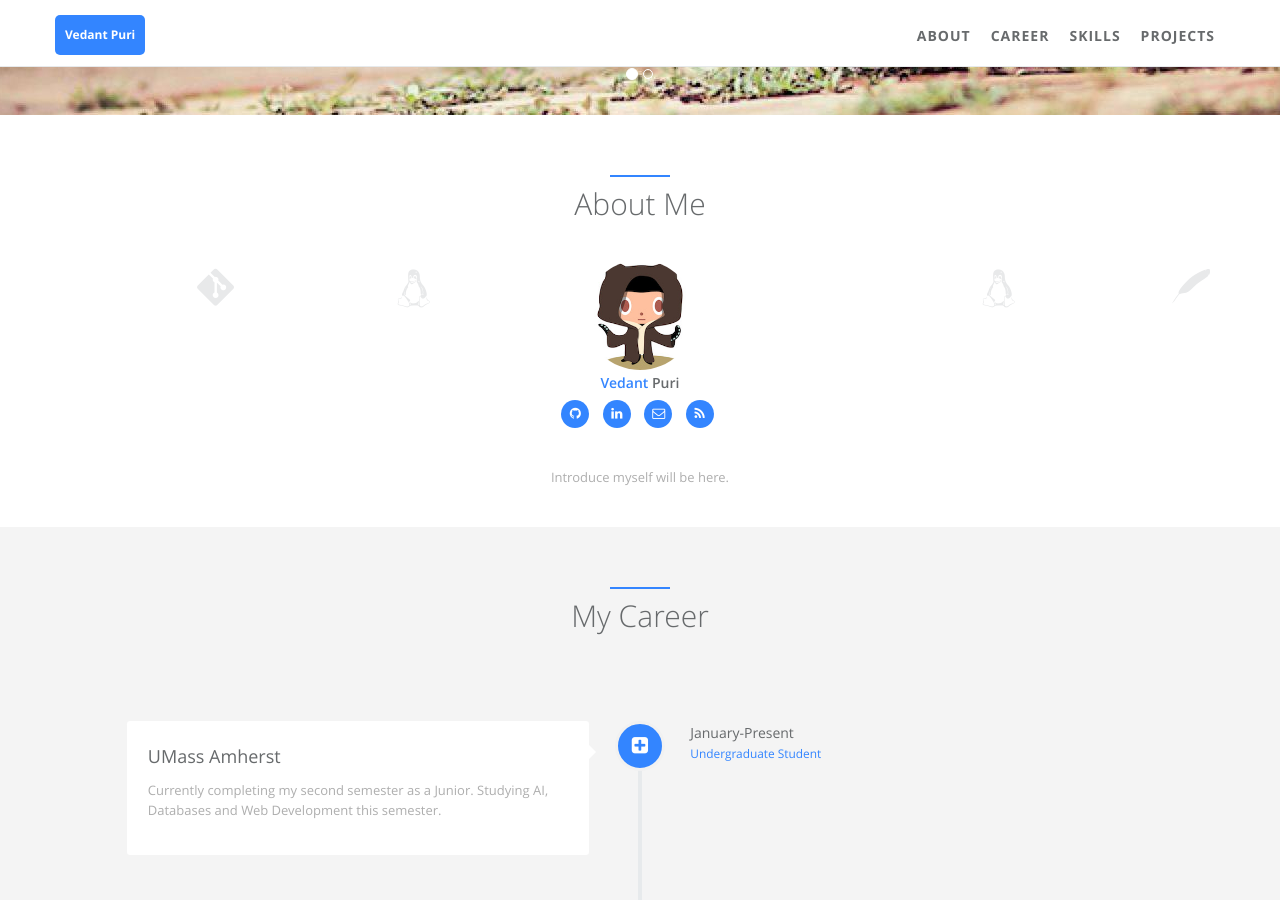
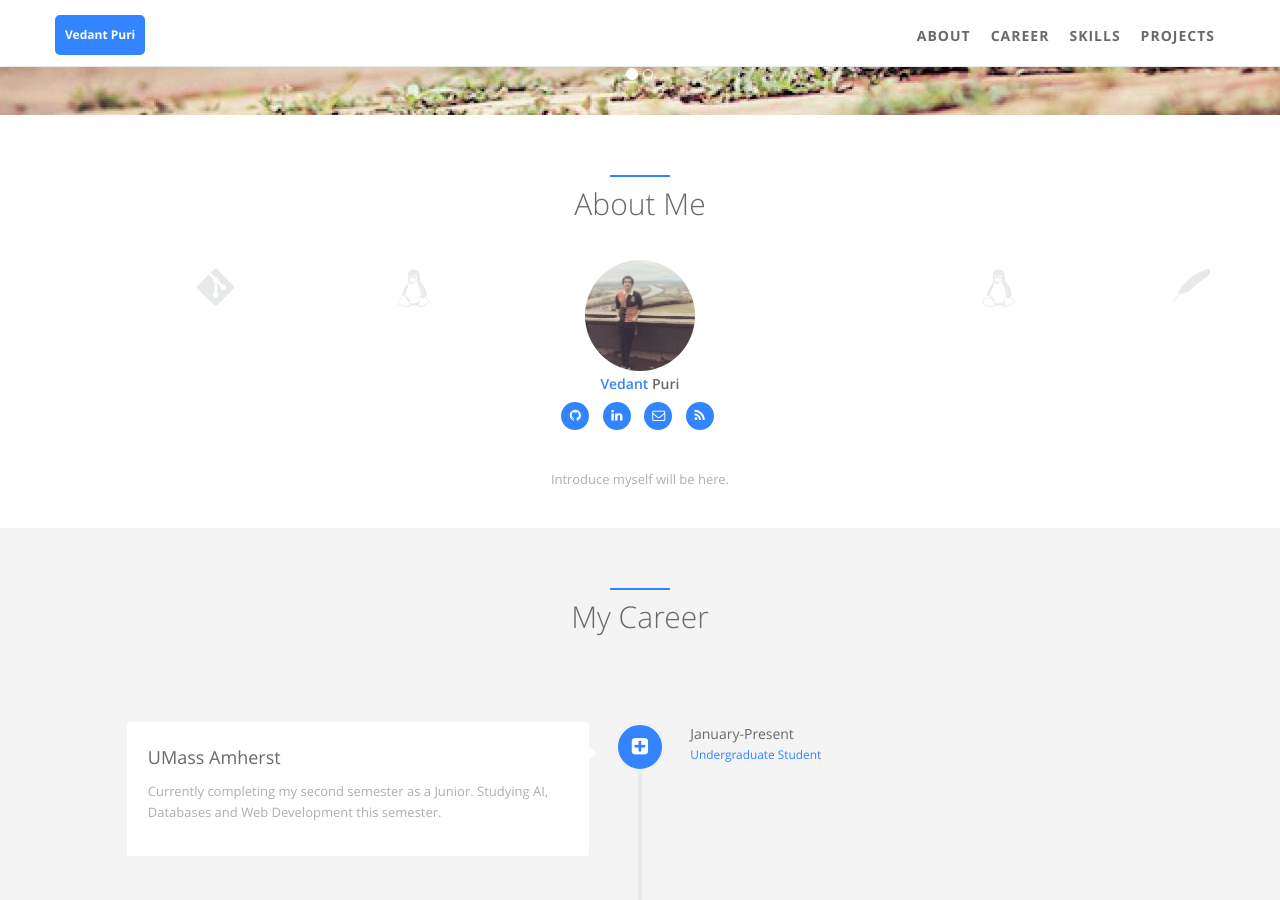
Before and after one commit to vedantpuri/vedantpuri.github.io, a Jekyll site: the page built from index.html, in a window 1280 px wide and 900 px high, scrolled down 355 px. Built offline with Jekyll 4.4.1, drawn with Linux system fonts in a browser that asks for light colours.

Commit message:
Change profile picture + try new NLU logo

```diff
--- a/_config.yml
+++ b/_config.yml
@@ -15,7 +15,7 @@ author:  # change following line to your infomation.
   name: GitHub  # Be used at blog posts' author.
   first_name: Vedant  # Be used at index page about me section.
   last_name: Puri  # Be used at index page about me section.
-  avatar: /static/assets/img/landing/avatar.jpg  # upload your avatar at directory and edit it.
+  avatar: /static/assets/img/landing/profile.jpeg  # upload your avatar at directory and edit it.
   github_username: vedantpuri  # Leave blank if you don't have now
   linkedin_id: vedantpuri # Leave blank if you don't have now
   facebook_username:   # Leave blank if you don't have now
```
Also changed, not shown: static/assets/img/landing/jekyll.png (deleted), static/assets/img/landing/nlu.jpg (deleted), static/assets/img/landing/nlu.png (added), static/assets/img/landing/profile.jpeg (added).
